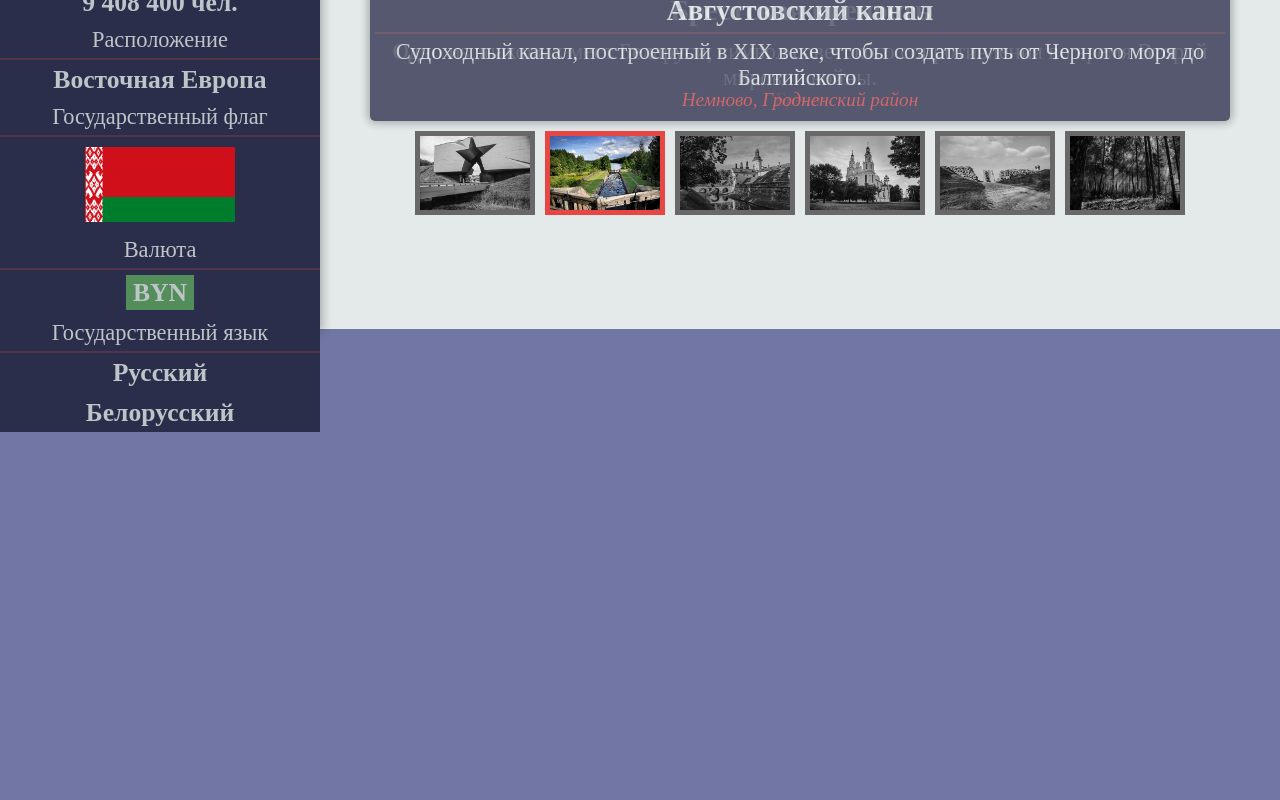
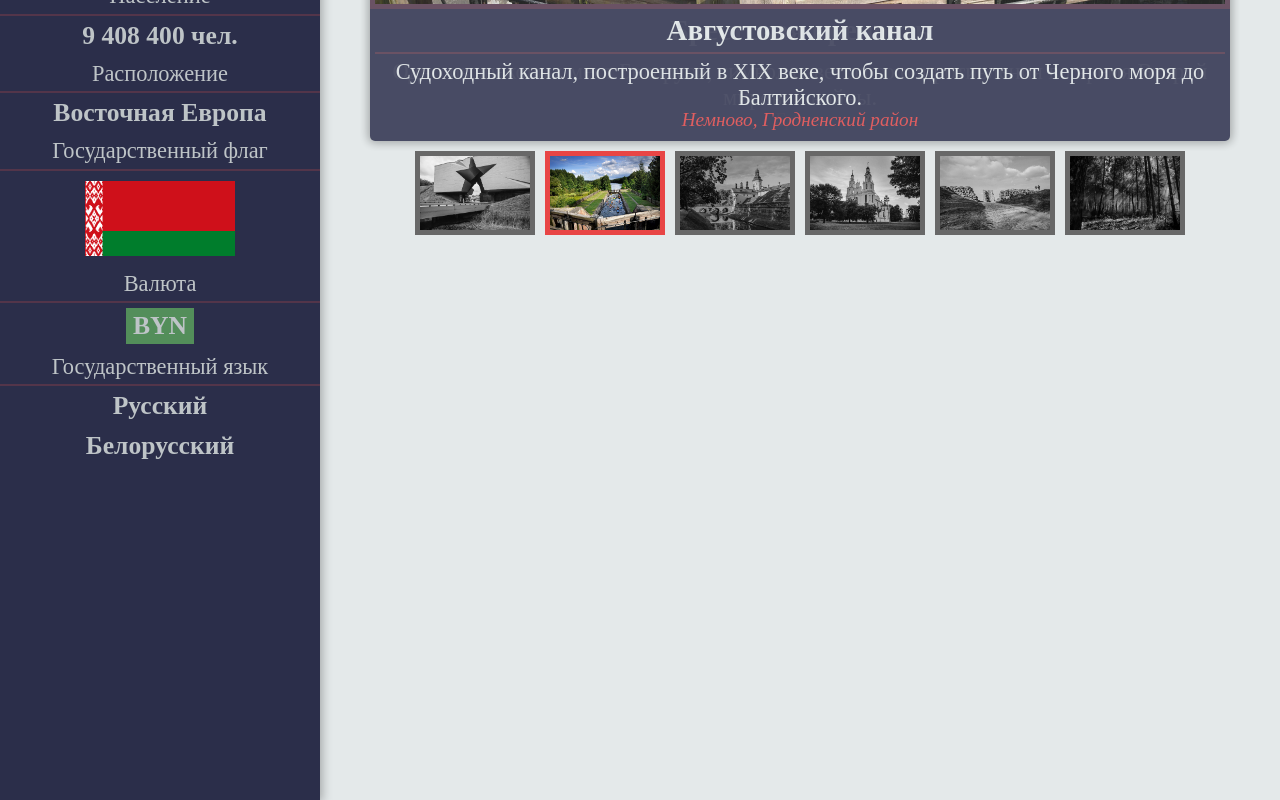
Before and after one commit to I-vasilich-I/travel-app, a React app: page / in a window 1280 px wide. Shown: the part 471-1271 px from the top of the page. Before the commit the page ends 903 px from the top, so only its background shows below. Built offline with nearby package versions, Linux system fonts and the light colour scheme.

Commit message:
feat: add video-player

```diff
--- a/package.json
+++ b/package.json
@@ -70,6 +70,7 @@
     "react": "^17.0.1",
     "react-dom": "^17.0.1",
     "react-hot-loader": "^4.13.0",
+    "react-player": "^2.9.0",
     "react-slick": "^0.28.0",
     "slick-carousel": "^1.8.1"
   }
--- a/src/assets/layouts/CountryPage.scss
+++ b/src/assets/layouts/CountryPage.scss
@@ -11,7 +11,6 @@
   display: flex;
   flex-direction: column;
   width: 25%;
-  height: 100vh;
   box-shadow: 0px 0px 10px 2px rgba(0, 0, 0, 0.30);
 
   &__name {
@@ -80,6 +79,5 @@
 
 .country-content {
   width: 75%;
-  height: 100vh;
   background-color: #e4e9ea;
 }
--- a/src/assets/layouts/ImageSlider.scss
+++ b/src/assets/layouts/ImageSlider.scss
@@ -4,7 +4,7 @@ $slick-loader-path: "~slick-carousel/slick/";
 @import "~slick-carousel/slick/slick-theme";
 
 .slider-box {
-  padding: 0 40px;
+  padding: 20px 40px;
 
   .btn-fullscreen {
     display: none;
@@ -134,6 +134,7 @@ $slick-loader-path: "~slick-carousel/slick/";
 }
 
 .slick-dots {
+  position: static;
   bottom: auto;
 
   li {
--- /dev/null
+++ b/src/assets/layouts/VideoPlayer.scss
@@ -0,0 +1,11 @@
+.player-wrapper {
+  width: 100%;
+  position: relative;
+  padding-top: 56.25%;
+
+  .video-player {
+    position: absolute;
+    top: 0;
+    left: 0;
+  }
+}
--- a/src/assets/sass/style.scss
+++ b/src/assets/sass/style.scss
@@ -1,6 +1,7 @@
 @import "~normalize.css";
 @import "../layouts/ImageSlider";
 @import '../layouts/CountryPage';
+@import '../layouts/VideoPlayer';
 
 * {
   box-sizing: border-box;
--- a/src/index.html
+++ b/src/index.html
@@ -3,7 +3,7 @@
 <head>
   <meta charset="UTF-8">
   <meta http-equiv="X-UA-Compatible" content="IE=edge">
-  <meta name="viewport" content="width=device-width, initial-scale=1.0">
+  <meta name="viewport" content="width=device-width, initial-scale=1.0, maximum-scale=1.0">
   <title>Document</title>
 </head>
 <body>
--- a/src/modules/CountryContent.tsx
+++ b/src/modules/CountryContent.tsx
@@ -1,12 +1,14 @@
 import React from 'react';
 import ImageSlider from "./ImageSlider";
 import {ImagesSlideType} from "./ImageSlide";
+
 import firstImage from "../assets/images/1.jpg";
 import secondImage from "../assets/images/2.jpg";
 import thirdImage from "../assets/images/3.jpg";
 import fourthImage from "../assets/images/4.jpg";
 import fifthImage from "../assets/images/5.jpg";
 import sixthImage from "../assets/images/6.jpg";
+import VideoPlayer from "./VideoPlayer";
 
 export default function CountryContent(): JSX.Element {
 
@@ -52,6 +54,7 @@ export default function CountryContent(): JSX.Element {
   return (
     <div className='country-content'>
       <ImageSlider slides={tempDate}/>
+      <VideoPlayer/>
     </div>
   );
 }
--- /dev/null
+++ b/src/modules/VideoPlayer.tsx
@@ -0,0 +1,18 @@
+import React from 'react';
+import Player from 'react-player';
+
+export default function VideoPlayer(): JSX.Element {
+  const config = {
+    url: 'https://youtu.be/hHy_uUnvkho',
+    className: 'video-player',
+    controls: true,
+    width: '100%',
+    height: '100%',
+  }
+
+  return (
+    <div className='player-wrapper'>
+      <Player {...config}/>
+    </div>
+  );
+}
```
Also changed, not shown: 1 other file (tests, documents, lock files or other folders).
